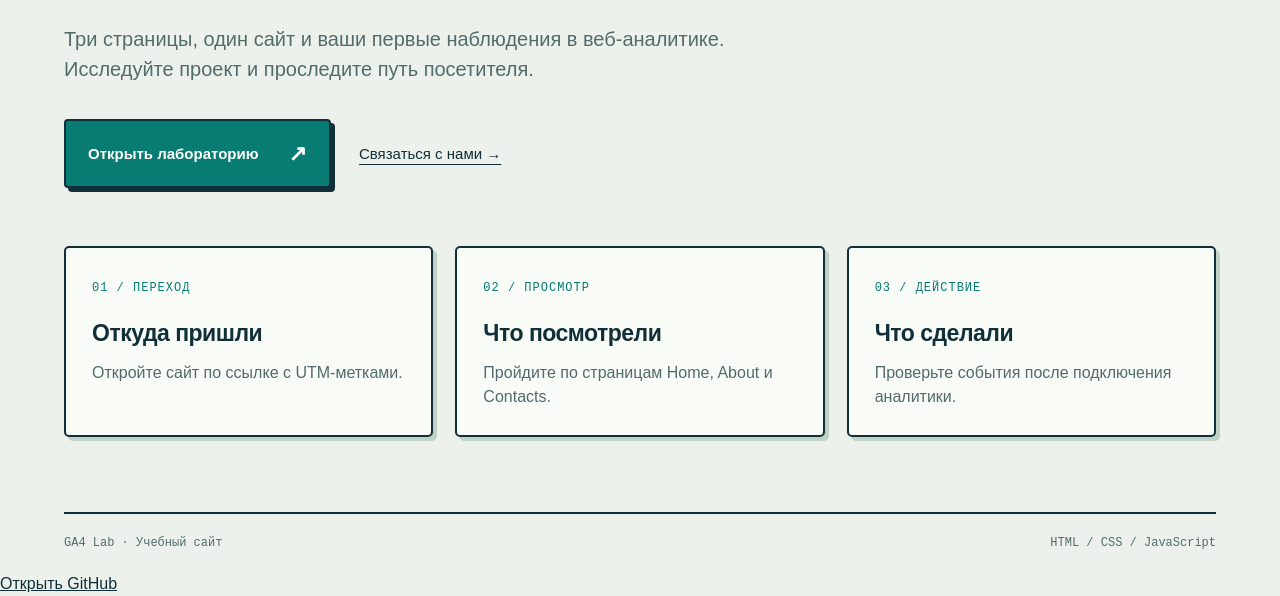
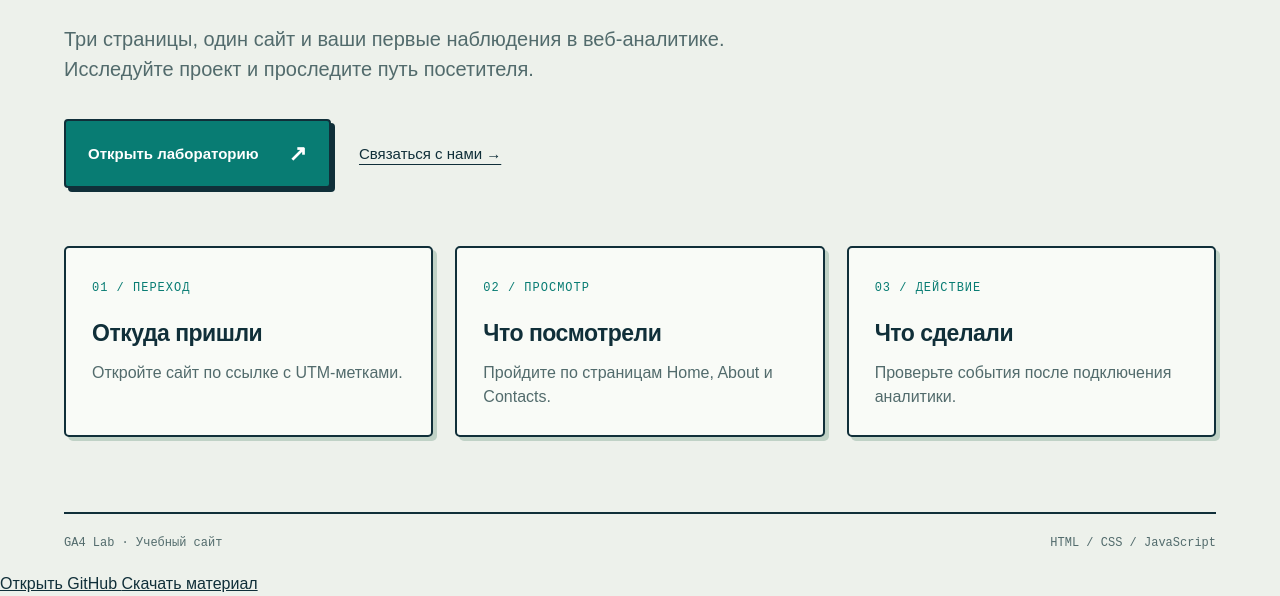
Before and after one commit to Wek888/lab-ga4, a plain HTML site: page index.html in a window 1280 px wide. Shown: the part 352-948 px from the top of the page. Drawn offline with Linux system fonts and the light colour scheme.

Commit message:
Добавил закачку pdf документа

```diff
--- a/index.html
+++ b/index.html
@@ -32,5 +32,9 @@
   Открыть GitHub
 </a>
 
+<a href="assets/analytics-guide.pdf" download>
+  Скачать материал
+</a>
+
 </body>
 </html>
```
Also changed, not shown: 1 other file.
